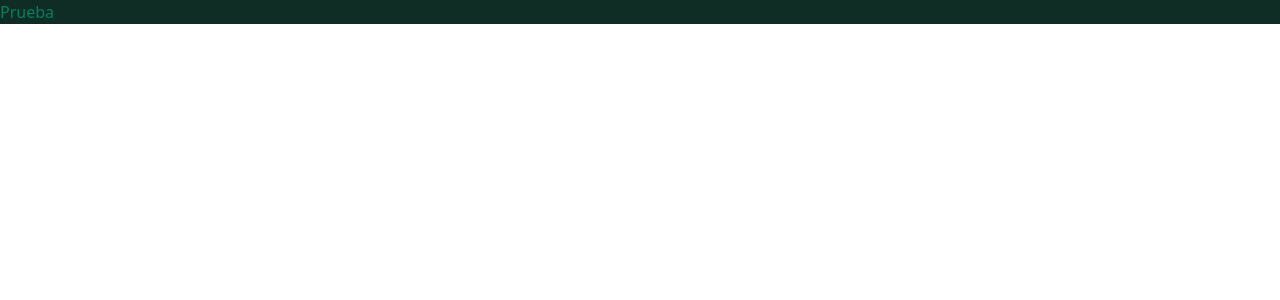
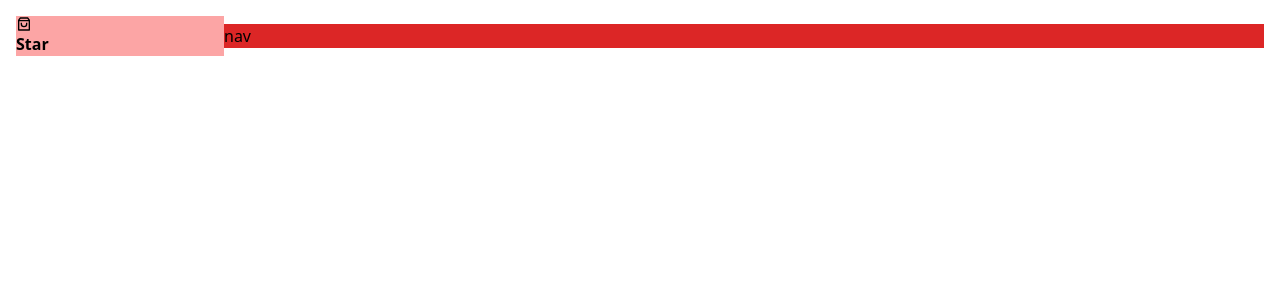
Before and after one commit to Juana-89/landing-page, a React (Vite) app in the folder landing-page/: page / in a window 1280 px wide. Shown: the top 300 px of the page. Built offline with nearby package versions, Linux system fonts and the light colour scheme.

Commit message:
doing styles in the header component

```diff
--- a/landing-page/package.json
+++ b/landing-page/package.json
@@ -10,7 +10,8 @@
   },
   "dependencies": {
     "react": "^18.2.0",
-    "react-dom": "^18.2.0"
+    "react-dom": "^18.2.0",
+    "react-icons": "^4.6.0"
   },
   "devDependencies": {
     "@types/react": "^18.0.24",
--- a/landing-page/src/App.jsx
+++ b/landing-page/src/App.jsx
@@ -1,12 +1,13 @@
-import { useState } from 'react'
+import Header from './components/Header';
 
 function App() {
-  const [count, setCount] = useState(0)
 
   return (
+    <Header>
     <div className="bg-primary">
     <h1 className="text-secondary">Prueba</h1>
     </div>
+    </Header>
   )
 }
 
--- /dev/null
+++ b/landing-page/src/components/Header.jsx
@@ -0,0 +1,16 @@
+import { RiShoppingBag3Line } from "react-icons/ri";
+
+const Header = () => {
+    return(
+        <header className="flex items-center w-full p-4">
+            <div className="bg-red-300 w-1/6 text center">
+            <RiShoppingBag3Line/>
+            <h1 className="text font-bold">Star </h1>
+            </div>
+            <nav className="bg-red-600 flex-1">
+            <h1>nav</h1>
+            </nav>
+        </header>
+    )
+}
+export default Header
```
Also changed, not shown: 1 other file (tests, documents, lock files or other folders).
